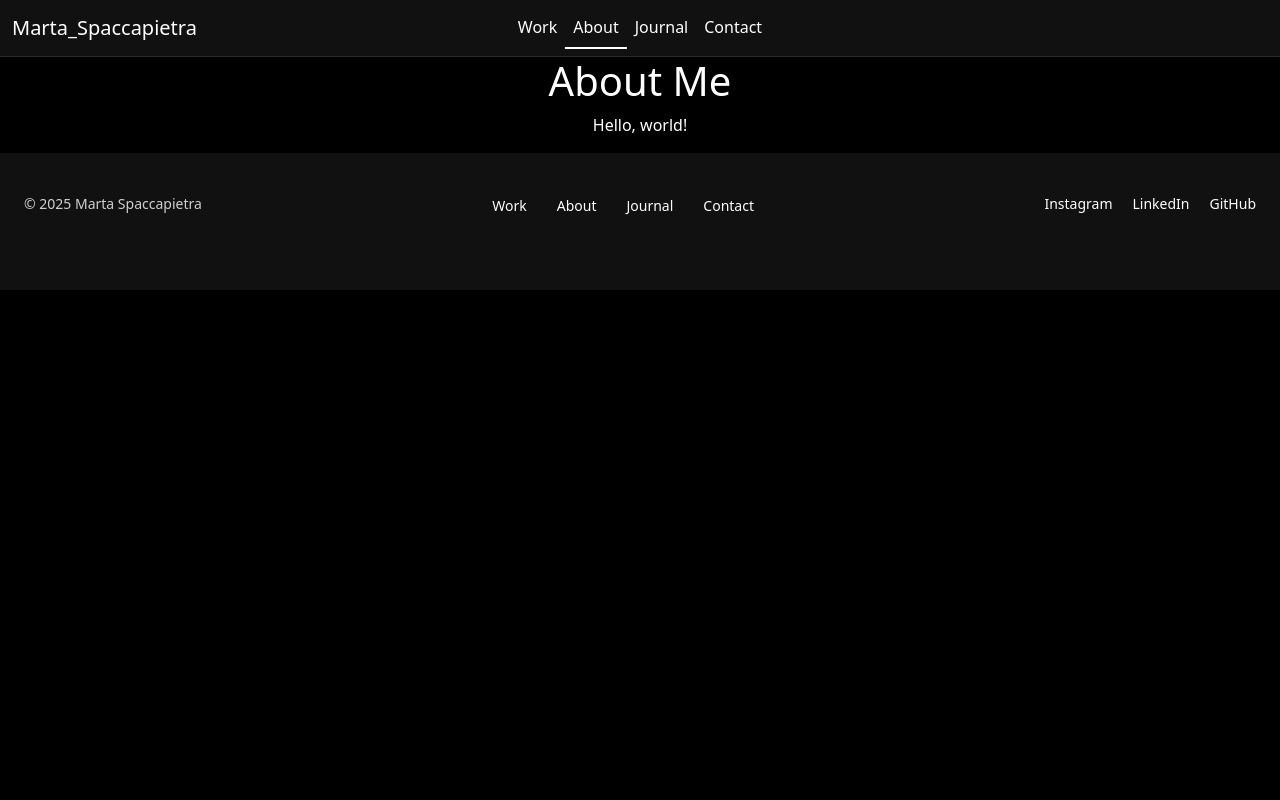
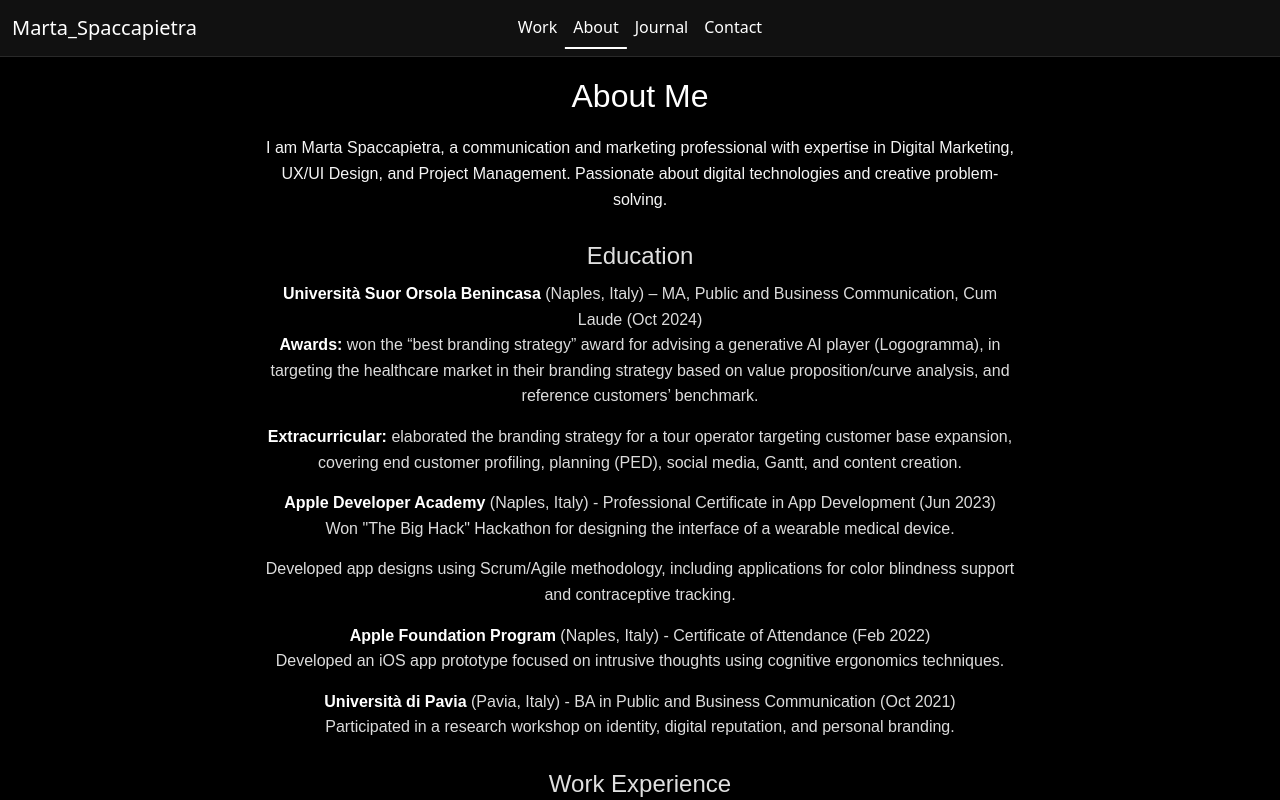
Before and after one commit to Martons00/marta_portfolio, a React (Vite) app: page /marta_portfolio/about in a window 1280 px wide. Built offline with nearby package versions, Linux system fonts and the light colour scheme.

Commit message:
fix about iniziale

```diff
--- a/src/component/About.jsx
+++ b/src/component/About.jsx
@@ -1,22 +1,78 @@
 import React from 'react';
+import './CSS/About.css';
 
 const About = () => {
-    const getRandomText = () => {
-        const randomTexts = [
-            "Hello, world!",
-            "React is awesome!",
-            "Coding is fun!",
-            "Keep learning new things!",
-            "Randomness is key!",
-        ];
-        const randomIndex = Math.floor(Math.random() * randomTexts.length);
-        return randomTexts[randomIndex];
-    };
+    return (
+        <div className="about-container">
+            <h1>About Me</h1>
+            <p>
+                I am Marta Spaccapietra, a communication and marketing professional with expertise in Digital Marketing, UX/UI Design, and Project Management. Passionate about digital technologies and creative problem-solving.
+            </p>
+            <h2>Education</h2>
+            <ul>
+                <li>
+                    <strong>Università Suor Orsola Benincasa</strong> (Naples, Italy) – MA, Public and Business Communication, Cum Laude (Oct 2024)
+                    <ul>
+                        <li>
+                        <strong>Awards:</strong> won the “best branding strategy” award for advising a generative AI player (Logogramma), in targeting the healthcare market in their branding strategy based on value proposition/curve analysis, and reference customers’ benchmark.
+                        </li>
+                        <li>
+                        <strong>Extracurricular:</strong> elaborated the branding strategy for a tour operator targeting customer base expansion, covering end customer profiling, planning (PED), social media, Gantt, and content creation.
+                        </li>
+                    </ul>
+                </li>
 
-    return (
-        <div>
-            <h1>About Me</h1>
-            <p>{getRandomText()}</p>
+                <li>
+                    <strong>Apple Developer Academy</strong> (Naples, Italy) - Professional Certificate in App Development (Jun 2023)
+                    <ul>
+                        <li>Won "The Big Hack" Hackathon for designing the interface of a wearable medical device.</li>
+                        <li>Developed app designs using Scrum/Agile methodology, including applications for color blindness support and contraceptive tracking.</li>
+                    </ul>
+                </li>
+                <li>
+                    <strong>Apple Foundation Program</strong> (Naples, Italy) - Certificate of Attendance (Feb 2022)
+                    <ul>
+                        <li>Developed an iOS app prototype focused on intrusive thoughts using cognitive ergonomics techniques.</li>
+                    </ul>
+                </li>
+                <li>
+                    <strong>Università di Pavia</strong> (Pavia, Italy) - BA in Public and Business Communication (Oct 2021)
+                    <ul>
+                        <li>Participated in a research workshop on identity, digital reputation, and personal branding.</li>
+                    </ul>
+                </li>
+            </ul>
+
+            <h2>Work Experience</h2>
+            <ul>
+                <li>
+                    <strong>Municipality of Naples</strong> (Naples, Italy) - Civil Service (Sep 2024 - Ongoing)
+                    <ul>
+                        <li>Planned and executed cultural initiatives like events and social media campaigns.</li>
+                        <li>Organized HPV vaccine awareness events targeting young women.</li>
+                        <li>Promoted the cultural hub/study area in a re-purposed building.</li>
+                    </ul>
+                </li>
+                <li>
+                    <strong>TED Talks - TED × Napoli</strong> (Naples, Italy) - Event Assistant (March 2024)
+                    <ul>
+                        <li>Supported online promotion, event management, guest reception, and logistics organization.</li>
+                    </ul>
+                </li>
+            </ul>
+
+            <h2>Additional Information</h2>
+            <ul>
+                <li><strong>Languages:</strong> English (C1 Advanced Level, Cambridge CAE), Italian (Native).</li>
+                <li><strong>Computer Skills:</strong> Office Suite, ECDL Full Standard Level.</li>
+                <li><strong>Interests:</strong> Volleyball (semi-professional level 2007-2018), motorsports, art.</li>
+            </ul>
+
+            {/* Optional: Add a call-to-action or contact info */}
+            <div className="contact-info">
+                <p>If you'd like to connect or learn more about my work:</p>
+                <p>Email: marta.spaccapietra@gmail.com | LinkedIn: linkedin.com/in/marta-spaccapietra</p>
+            </div>
         </div>
     );
 };
--- /dev/null
+++ b/src/component/CSS/About.css
@@ -0,0 +1,43 @@
+.about-container {
+    max-width: 800px;
+    margin: 0 auto;
+    padding: 20px;
+    font-family: Arial, sans-serif;
+    line-height: 1.6;
+    color: #f5f5f5; /* Testo chiaro per contrasto */
+    background-color: #000; /* Sfondo nero */
+}
+
+.about-container h1 {
+    font-size: 2rem;
+    margin-bottom: 20px;
+    color: #ffffff; /* Titolo bianco */
+}
+
+.about-container h2 {
+    font-size: 1.5rem;
+    margin-top: 30px;
+    margin-bottom: 10px;
+    color: #e0e0e0; /* Sottotitolo grigio chiaro */
+}
+
+.about-container ul {
+    list-style-type: none;
+    padding-left: 0;
+}
+
+.about-container ul li {
+    margin-bottom: 15px;
+    color: #dcdcdc; /* Grigio chiaro per le liste */
+}
+
+.about-container ul li strong {
+    color: #ffffff; /* Testo in grassetto bianco */
+}
+
+.contact-info {
+    margin-top: 30px;
+    padding-top: 20px;
+    border-top: 1px solid #444; /* Bordo grigio scuro */
+    color: #f5f5f5; /* Testo chiaro per i contatti */
+}
```
